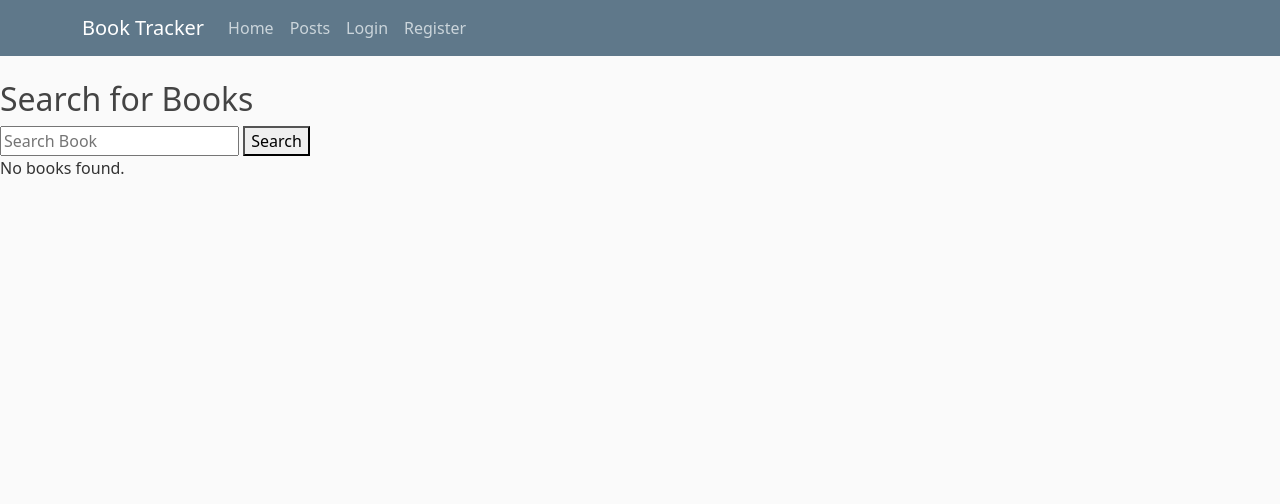
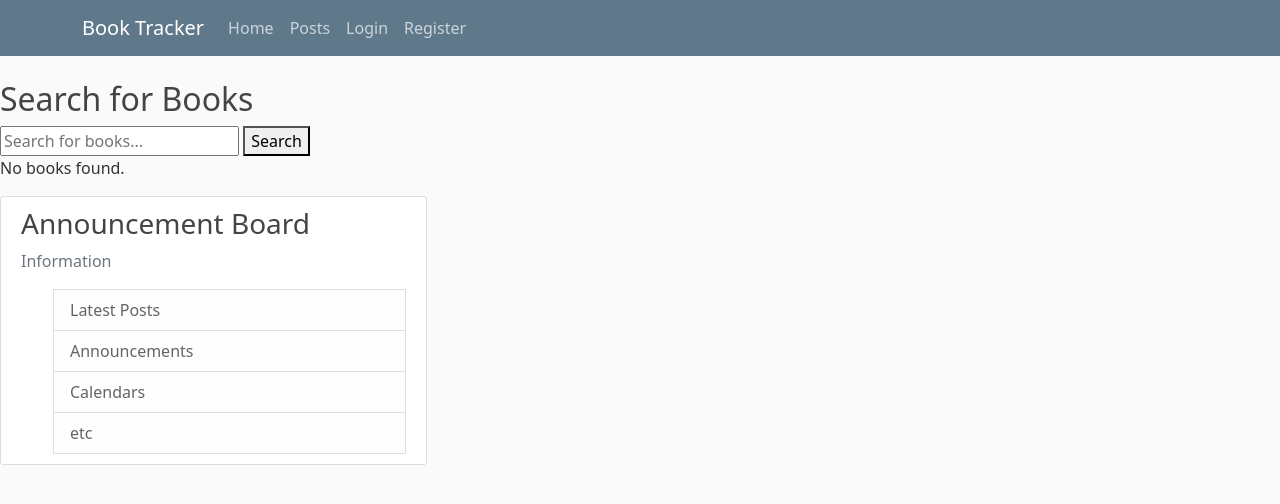
Before and after one commit to kristineLCS/Frameworks_django, a Django app: page /book_tracker/ in a window 1280 px wide. Shown: the top 504 px of the page. Run offline with Django 4.2, Linux system fonts and the light colour scheme; parts of the project's set-up code (start-up, migrations or seed data) failed here and were passed over; some libraries are stand-ins or nearby versions.

Commit message:
small changes in announcement board

```diff
--- a/django_project/book_tracker/templates/blog/home.html
+++ b/django_project/book_tracker/templates/blog/home.html
@@ -1,16 +1,18 @@
 {% extends "blog/base.html" %}
+
 {% block content %}
 {% load crispy_forms_tags %}
 
+    <div class="book-search">
+        <div class="search-container">
             <h2>Search for Books</h2>
 
-<div class="searchbar">
-    <form method="GET" action="{% url 'book_search' %}">
-        <input type="text" name="query" placeholder="Search Book" required>
-        <button type="submit">Search</button>
+            <div class="searchbar-container">
+                <form method="GET" action="{% url 'book_search' %}" class="form-container">
+                    <input type="text" class="searchbar" name="query" placeholder="Search for books..." value="{{ request.GET.query }}">
+                    <button type="submit" class="search-button">Search</button>
                 </form>
             </div>
-
             {% if books %}
             <h2>Search Results:</h2>
             <ul>
@@ -21,6 +23,27 @@
             {% else %}
                 <p>No books found.</p>
             {% endif %}
+        </div>
+    </div>
 
 
 {% endblock content %}
+
+{% block aside %}
+<div class="col-md-4">
+    <div class="announcement-section">
+        <div class="content-section">
+            <div class="text-container">
+                <h3>Announcement Board</h3>
+                <p class="text-muted">Information</p>
+            </div>
+            <ul>
+                <li class="list-group-item list-group-item-light">Latest Posts</li>
+                <li class="list-group-item list-group-item-light">Announcements</li>
+                <li class="list-group-item list-group-item-light">Calendars</li>
+                <li class="list-group-item list-group-item-light">etc</li>
+            </ul>
+        </div>
+    </div>
+</div>
+{% endblock %}
```
Lines whose indentation alone changed are shown as unchanged.
